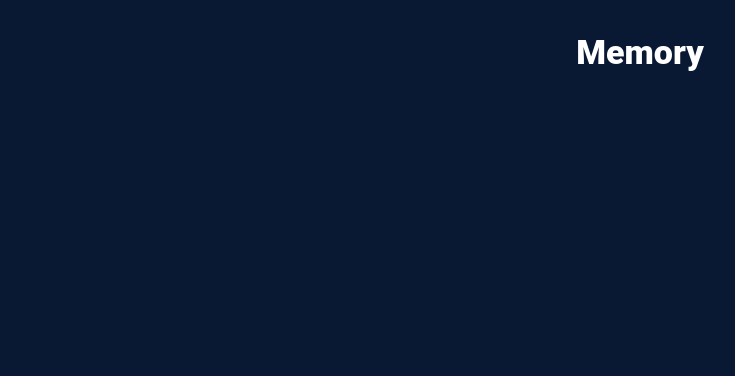
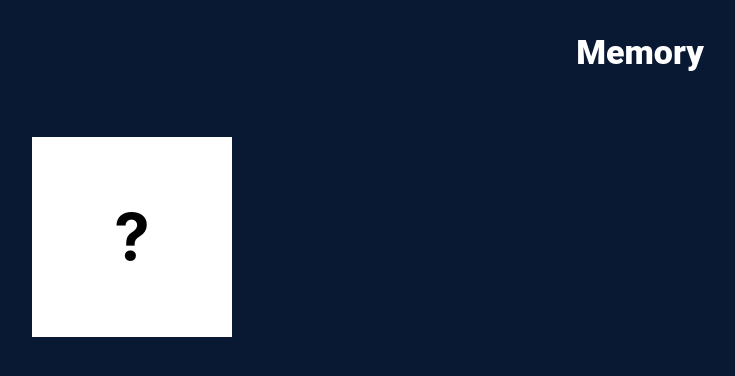
Before and after one commit to Atndesign/Memory, a React (Create React App) app: page / in a window 1280 px wide. Shown: the top 376 px of the page, without its empty margins (0-735 px from the left). Built offline with nearby package versions, Linux system fonts and the light colour scheme; a web font is replaced by a local one.

Commit message:
add main and card component

```diff
--- a/src/App.css
+++ /dev/null
@@ -1,38 +0,0 @@
-.App {
-  text-align: center;
-}
-
-.App-logo {
-  height: 40vmin;
-  pointer-events: none;
-}
-
-@media (prefers-reduced-motion: no-preference) {
-  .App-logo {
-    animation: App-logo-spin infinite 20s linear;
-  }
-}
-
-.App-header {
-  background-color: #282c34;
-  min-height: 100vh;
-  display: flex;
-  flex-direction: column;
-  align-items: center;
-  justify-content: center;
-  font-size: calc(10px + 2vmin);
-  color: white;
-}
-
-.App-link {
-  color: #61dafb;
-}
-
-@keyframes App-logo-spin {
-  from {
-    transform: rotate(0deg);
-  }
-  to {
-    transform: rotate(360deg);
-  }
-}
--- a/src/App.js
+++ b/src/App.js
@@ -1,5 +1,4 @@
 import React from "react";
-import "./App.css";
 import Main from "./components/main";
 
 function App() {
--- a/src/components/card.jsx
+++ b/src/components/card.jsx
@@ -0,0 +1,33 @@
+import React, { Component } from "react";
+
+class Card extends Component {
+  constructor(props) {
+    super(props);
+    this.state = {};
+  }
+  render() {
+    return (
+      <div
+        className="flip-card"
+        style={{
+          width: this.props.width + "px",
+          height: this.props.height + "px",
+        }}
+        onClick={(e) => this.props.handleCardFlip()}
+      >
+        <div class="flip-card-inner">
+          <div class="flip-card-front">
+            <b className="question-mark">?</b>
+          </div>
+          <div class="flip-card-back">
+            <h1>John Doe</h1>
+            <p>Architect & Engineer</p>
+            <p>We love that guy</p>
+          </div>
+        </div>
+      </div>
+    );
+  }
+}
+
+export default Card;
--- a/src/components/main.jsx
+++ b/src/components/main.jsx
@@ -1,16 +1,34 @@
 import React, { Component } from "react";
+import Card from "./card";
 
 class Main extends Component {
   constructor(props) {
     super(props);
-    this.state = {};
+    this.state = {
+      cardWidth: 200,
+      nbrFlipped: 0,
+      nbrPairs: 0,
+      currentFlipped: [],
+      flipped: [],
+    };
   }
+  generateCards = (cardsNbr) => {};
+
+  checkCards = (currentFlipped) => {};
+  handleCardFlip = () => {};
+
   render() {
     return (
       <React.Fragment>
         <header>
           <h1 className="title">Memory</h1>
-          <div className="cards-container"></div>
+          <div className="cards-container">
+            <Card
+              width={this.state.cardWidth}
+              height={this.state.cardWidth}
+              handleCardFlip={this.handleCardFlip}
+            />
+          </div>
         </header>
       </React.Fragment>
     );
```
